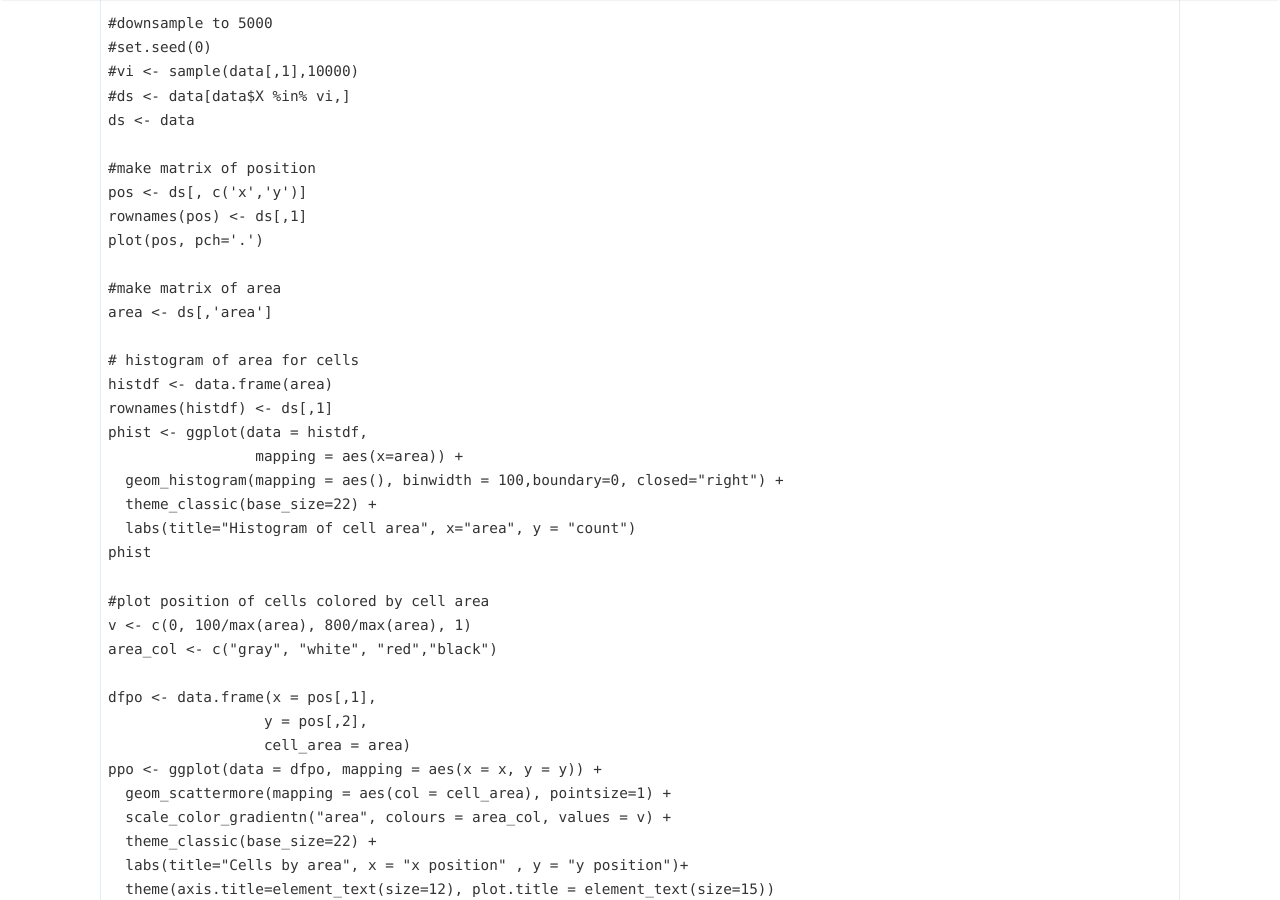
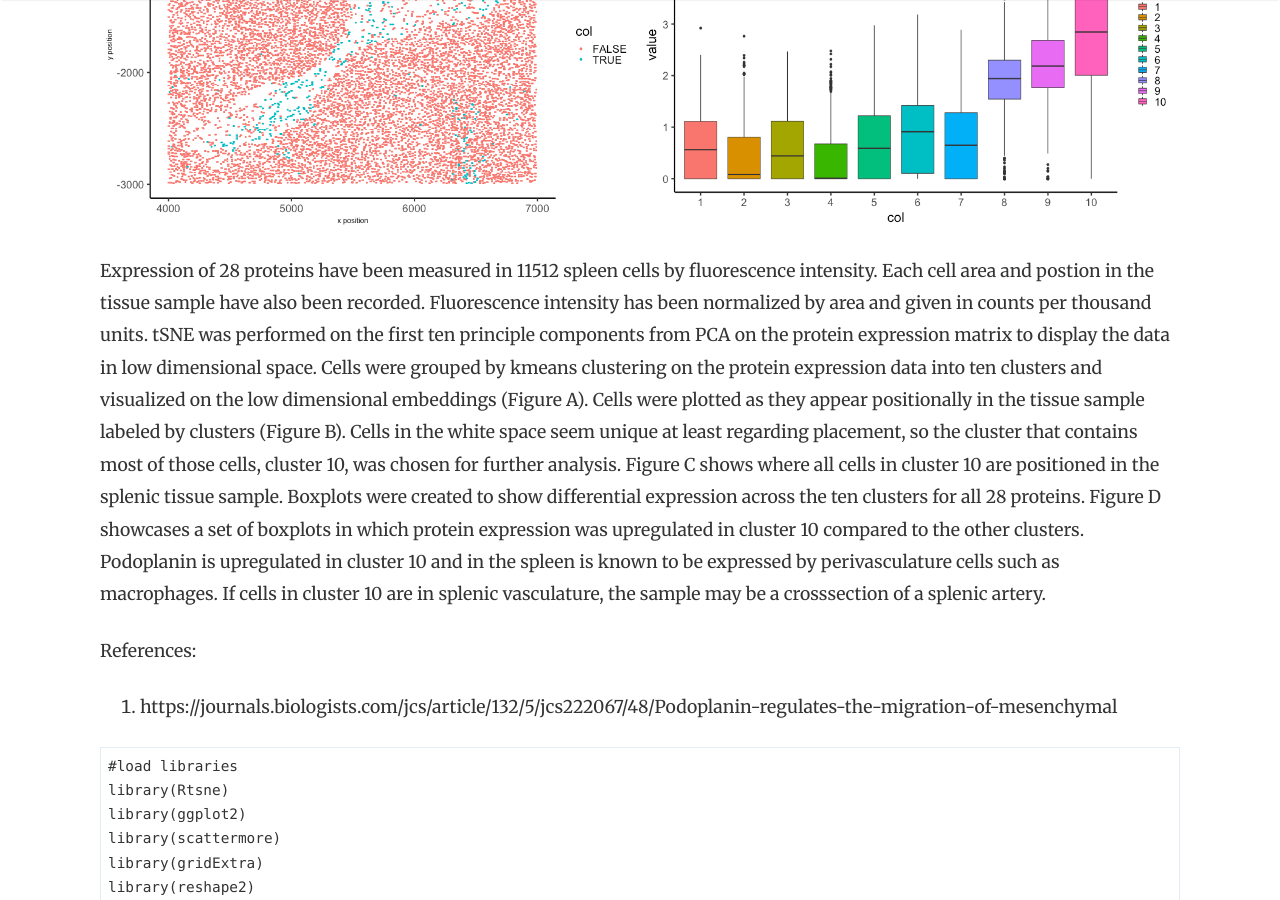
Before and after one commit to JEFworks-Lab/genomic-data-visualization-2022, a Jekyll site: the page built from _posts/2022-02-24-kclifto2.md, in a window 1280 px wide and 900 px high, scrolled down 808 px. Built offline with Jekyll 4.4.1, drawn with Linux system fonts in a browser that asks for light colours; nearby versions of some CDN libraries; comment, search, counter and statistics services are not loaded.

Commit message:
Update 2022-02-24-kclifto2.md

```diff
--- a/_posts/2022-02-24-kclifto2.md
+++ b/_posts/2022-02-24-kclifto2.md
@@ -4,11 +4,11 @@ title:  "Identifying Splenic Tissue By Spatial Proteomics"
 author: Kalen C
 jhed: kclifto2
 categories: [ HW5 ]
-image: homework/hw4/kalenclifton_hw5.png
+image: homework/hw5/kalenclifton_hw5.png
 featured: false
 ---
 
-
+Expression of 28 proteins have been measured in 11512 spleen cells by fluorescence intensity. Each cell area and postion in the tissue sample have also been recorded. Fluorescence intensity has been normalized by area and given in counts per thousand units. tSNE was performed on the first ten principle components from PCA on the protein expression matrix to display the data in low dimensional space. Cells were grouped by kmeans clustering on the protein expression data into ten clusters and visualized on the low dimensional embeddings (Figure A). Cells were plotted as they appear positionally in the tissue sample labeled by clusters (Figure B). Cells in the white space seem unique at least regarding placement, so the cluster that contains most of those cells, cluster 10, was chosen for further analysis.  Figure C shows where all cells in cluster 10 are positioned in the splenic tissue sample. Boxplots were created to show differential expression across the ten clusters for all 28 proteins. Figure D showcases a set of boxplots in which protein expression was upregulated in cluster 10 compared to the other clusters. Podoplanin is upregulated in cluster 10 and in the spleen is known to be expressed by perivasculature cells such as macrophages. If cells in cluster 10 are in splenic vasculature, the sample may be a crosssection of a splenic artery.
 
 References:
 1. https://journals.biologists.com/jcs/article/132/5/jcs222067/48/Podoplanin-regulates-the-migration-of-mesenchymal
```
